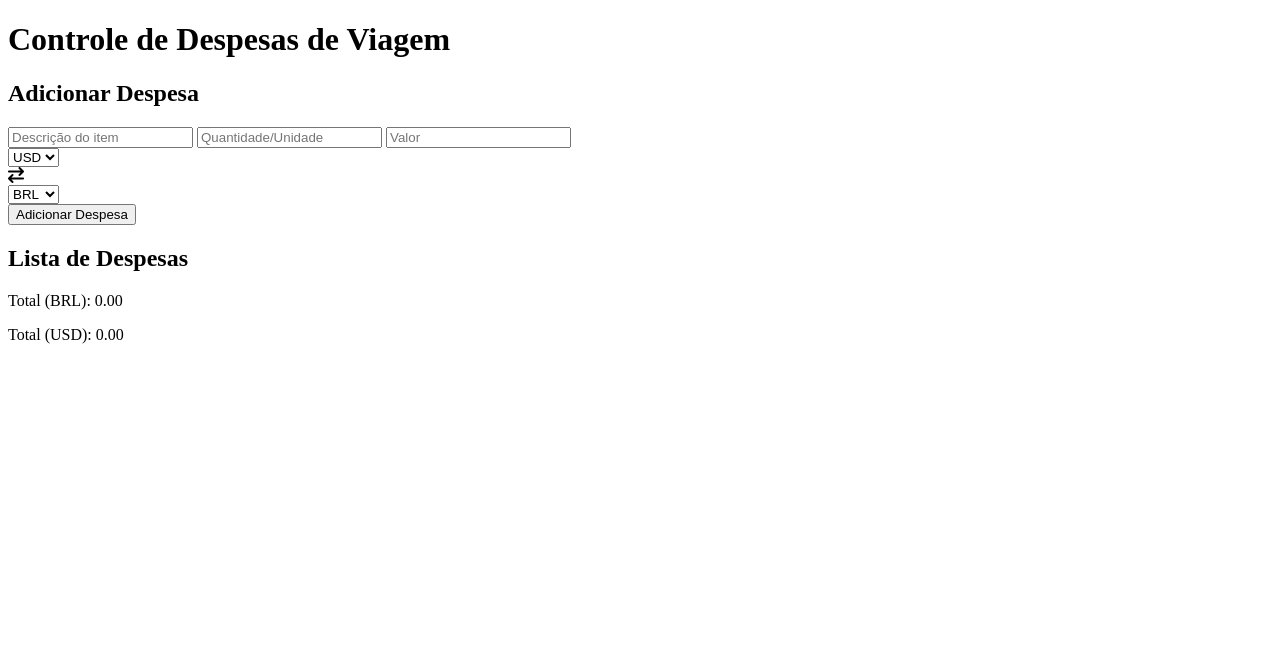
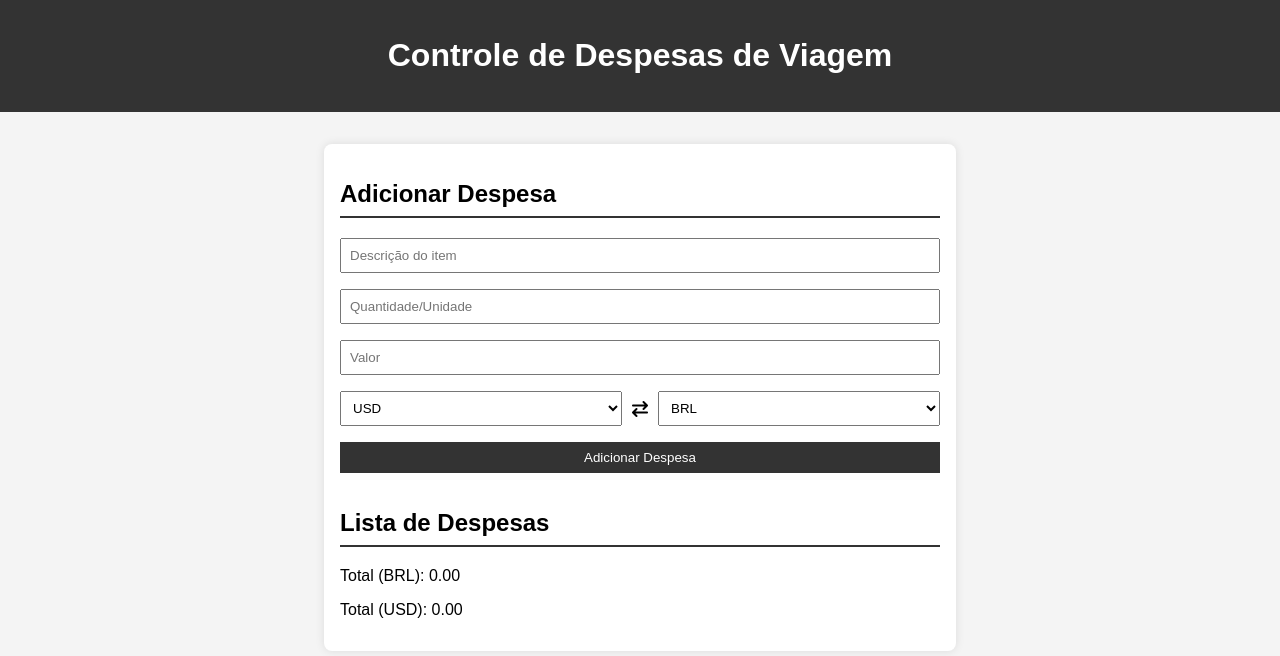
Before and after one commit to Maxel-Uds/despesas-viagem-pwa, a website: page index.html in a window 1280 px wide. Drawn offline with Linux system fonts and the light colour scheme; the site is published under a folder, as on GitHub Pages, so addresses that start at the root find nothing.

Commit message:
ajuste no import manifest.json

```diff
--- a/index.html
+++ b/index.html
@@ -6,8 +6,8 @@
     <meta name="viewport" content="width=device-width, initial-scale=1.0">
     <meta name="description" content="App de controle de despesas de viagem">
     <title>Controle de Despesas de Viagem</title>
-    <link rel="stylesheet" href="/css/styles.css">
-    <link rel="manifest" href="manifest.json">
+    <link rel="stylesheet" href="./css/styles.css">
+    <link rel="manifest" href="./manifest.json">
     <link rel="stylesheet" href="https://cdnjs.cloudflare.com/ajax/libs/font-awesome/6.0.0-beta3/css/all.min.css">
 </head>
 
```
